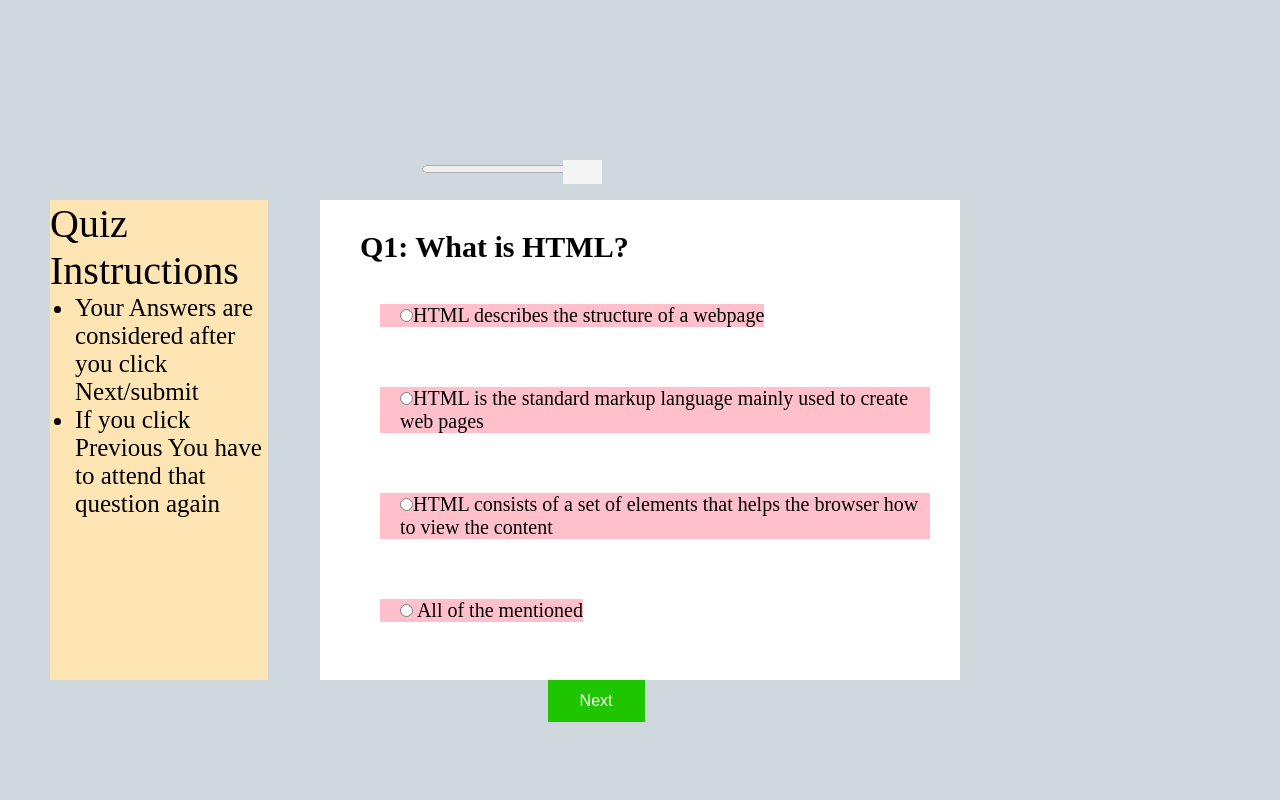
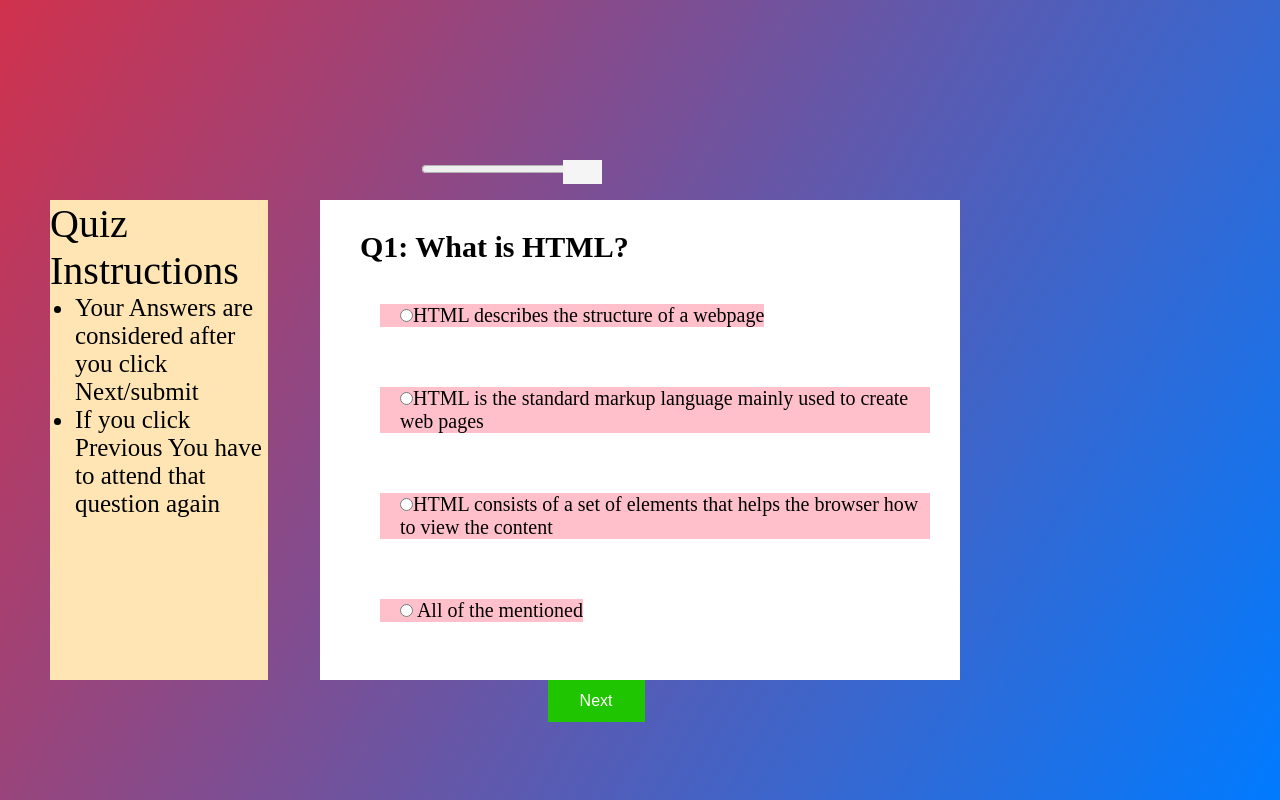
Before and after one commit to sannan21/QuizWeb, a plain HTML site: page index.html in a window 1280 px wide. Drawn offline with Linux system fonts and the light colour scheme.

Commit message:
Update style.css

```diff
--- a/style.css
+++ b/style.css
@@ -10,7 +10,7 @@
 .outer{
 	width: 100vw;
 	height: 100vh;
-	background-color: #CFD8DC;
+  background: linear-gradient(120deg, #d0314c, #007bff);
 
 
 }
```
